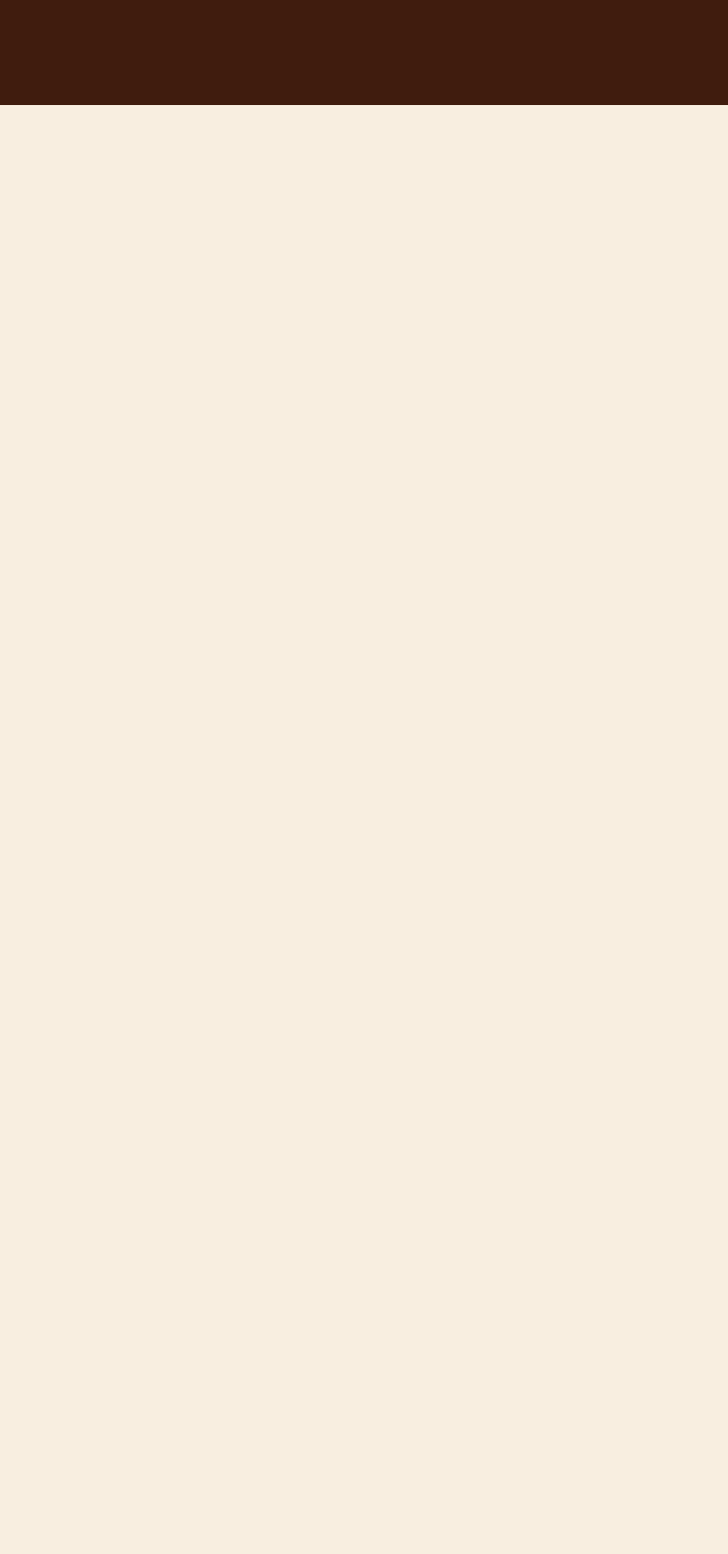
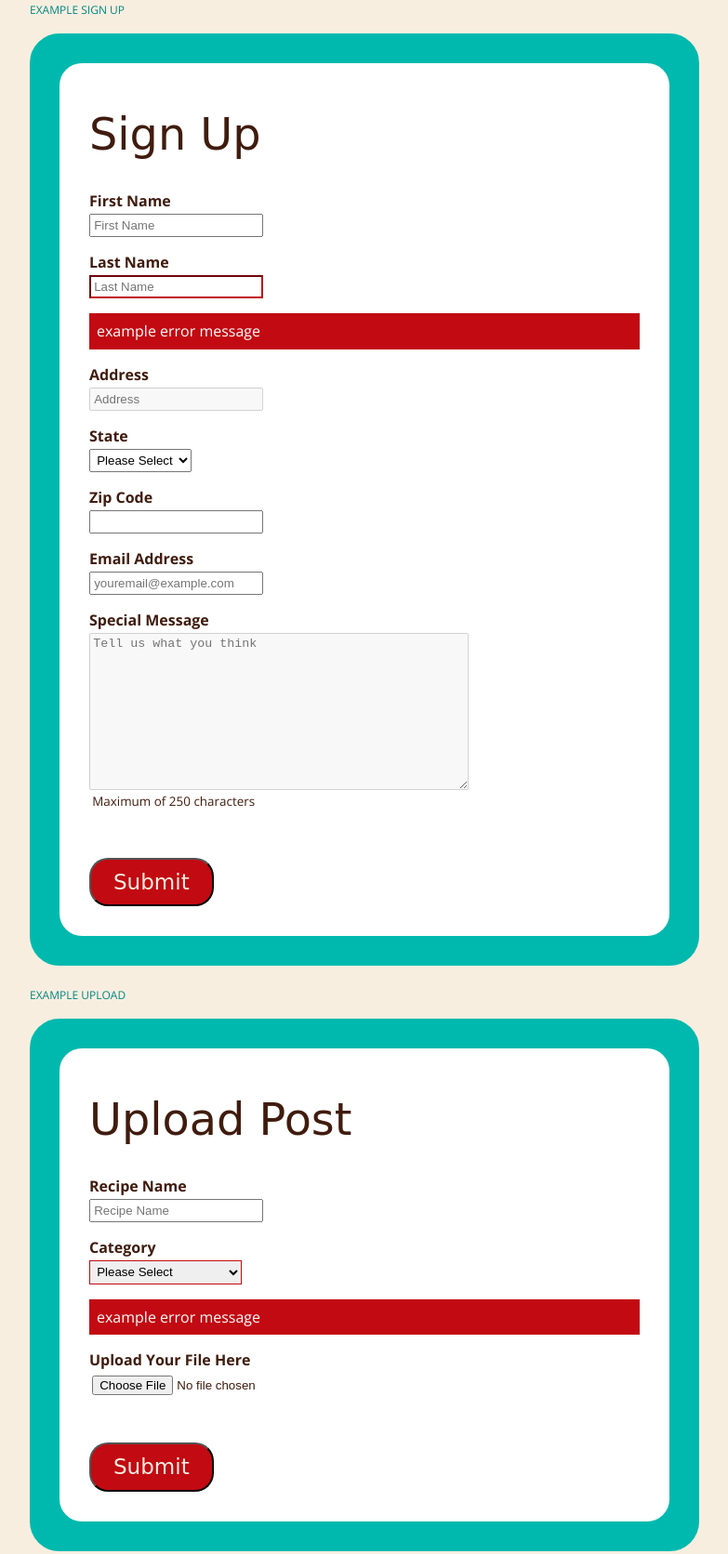
Before and after one commit to nic3design/Comp2B, a plain HTML site: page components.html in a window 1280 px wide. Shown: the part 1865-3537 px from the top of the page at 93% size, without its empty margins (248-1031 px from the left). Before the commit the page ends 1978 px from the top, so only its background shows below. Drawn offline with nearby package versions, Linux system fonts and the light colour scheme; a web font is replaced by a local one.

Commit message:
Add files via upload

```diff
--- a/components.html
+++ b/components.html
@@ -130,14 +130,116 @@
 
 			<dialog id="modal-demo">
 
-				<h3>Here is a Heading</h3>
+				<div>
 
-				<p>Candy canes chocolate bar pie cupcake jujubes tootsie roll. Cheesecake cupcake fruitcake croissant topping chupa chups croissant pastry. Bear claw powder candy gummi bears biscuit. Topping dragée sugar plum cupcake tiramisu jelly-o biscuit icing. Cookie tiramisu jelly-o muffin bear claw marzipan jelly beans cotton candy cookie. Candy canes halvah jelly-o.</p>
+					<h3>Here is a Heading</h3>
 
-				<a class="secondary-button">Button</a>
-				<a class="secondary-button-disabled">Button</a>
+					<p>Candy canes chocolate bar pie cupcake jujubes tootsie roll. Cheesecake cupcake fruitcake croissant topping chupa chups croissant pastry. Bear claw powder candy gummi bears biscuit. Topping dragée sugar plum cupcake tiramisu jelly-o biscuit icing. Cookie tiramisu jelly-o muffin bear claw marzipan jelly beans cotton candy cookie. Candy canes halvah jelly-o.</p>
+
+					<a class="secondary-button">Button</a>
+					<a class="secondary-button-disabled">Button</a>
+
+				</div>
 
 			</dialog>
+
+		</figure>
+
+		<h2>Form Inputs</h2>
+
+		<figure>
+
+			<div class="item-descriptor">Example Sign Up</div>
+
+			<form action="#">
+
+				<div>
+
+					<h2>Sign Up</h2>
+
+					<label for="name">First Name</label>
+					<input type="text" id="name" name="name" placeholder="First Name">
+
+
+					<label for="name">Last Name</label>
+					<input type="text" id="name" name="name" class="error" placeholder="Last Name">
+					<p class="error-text">example error message</p>
+
+					<label for="address">Address</label>
+					<input type="text" id="address" name="address" placeholder="Address" disabled>
+
+					<label for="state">State</label>
+					<select id="state" name="region">
+						<option disabled hidden selected>Please Select</option>
+						<option value="Alabama">AL</option>
+						<option value="Alaska">AK</option>
+						<option value="Arkansas">AR</option>
+						<option value="Arizona">AZ</option>>
+					</select>
+
+					<label for="zip">Zip Code</label>
+					<input type="number" id="zip" name="post-code">
+
+					<label for="email">Email Address</label>
+					<input type="email" id="email" name="email" placeholder="youremail@example.com">
+
+					<label for="message">Special Message</label>
+		       		<textarea disabled id="message" name="message" placeholder="Tell us what you think" ></textarea>
+					<p class="helper-text">Maximum of 250 characters</p>
+
+		        	<input type="submit">
+
+	        	</div>
+
+        	</form>
+
+		</figure>
+
+		<figure>
+
+			<div class="item-descriptor">Example Upload</div>
+
+			<form action="#">
+
+				<div>
+
+					<h2>Upload Post</h2>
+
+
+					<label for="recipe-name">Recipe Name</label>
+					<input type="text" id="recipe-name" name="recipe-name" required placeholder="Recipe Name">
+
+
+					<label for="category">Category</label>
+					<select id="category" name="category" class="error" required>
+						<option disabled hidden selected>Please Select</option>
+						<option value="Cakes">Cakes</option>
+						<option value="Cookies">Cookies</option>
+						<option value="Breads & Pastries">Breads & Patries</option>
+						<option value="Candies & Confections">Candies & Confections</option>
+						<option value="Custards & Pies">Custards & Pies</option>
+					</select>
+
+					<p class="error-text">example error message</p>
+
+					<label for="upload" >Upload Your File Here</label>
+					<input type="file" id="upload" name="upload">
+
+		        	<input type="submit">
+
+	        	</div>
+
+        	</form>
+
+		</figure>
+
+		<h2>Submit / Button</h2>
+
+		<figure>
+
+			<input type="submit">
+
+			<button type="button">Open Modal</button>
 
 		</figure>
 
--- a/style.css
+++ b/style.css
@@ -320,7 +320,7 @@ footer {
  Button Link Component
 ========================================================================== */
 
- .primary-button, .secondary-button, .tertiary-button, .primary-button-hover, .primary-button-active, .primary-button-disabled, .secondary-button-hover, .secondary-button-active, .secondary-button-disabled, .tertiary-button-hover, .tertiary-button-active, .tertiary-button-disabled {
+ .primary-button, .secondary-button, .tertiary-button {
 	background-color: var(--color-red);
 	border-radius: .9rem;
 	color: var(--color-beige);
@@ -342,24 +342,25 @@ footer {
 	transition: all .5s ease-in;
 }
 
-.primary-button:hover, .secondary-button:hover, .tertiary-button:hover, .primary-button-hover:hover, .primary-button-active:hover, .primary-button-disabled:hover, .secondary-button-hover:hover, .secondary-button-active:hover, .secondary-button-disabled:hover, .tertiary-button-hover:hover, .tertiary-button-active:hover, .tertiary-button-disabled:hover {
-	text-decoration: none;
-}
 
 .primary-button:hover, .primary-button:focus {
 	animation: bounce .65s;
 	background-color: var(--color-red-dark);
+	text-decoration: none;
 }
 
 .secondary-button:hover, .secondary-button:focus {
 	background-color: var(--color-blue-dark);
+	text-decoration: none;
 	transform: scale(1.1);
 	transition: all .5s;
+
 }
 
 .tertiary-button:hover, .tertiary-button:focus {
 	background-color: var(--color-brown);
 	color: var(--color-beige);
+	text-decoration: none;
 	transition: all .5s ease-in;
 }
 
@@ -373,22 +374,22 @@ footer {
 @keyframes bounce {
 	 0% {
    		transform: scale(1,1)
-   		translate(0px, 0px);
+   		translate(0, 0);
  	 }
 
   	30%{
     	transform: scale(1,0.8)
-    	translate(0px, 10px);
+    	translate(0, 10px);
  	 }
 
   	75%{
     	transform: scale(1,1.1)
-    	translate(0px, -20px);
+    	translate(0, -20px);
   	}
 
  	100% {
     	transform: scale(1,1)
-    	translate(0px, 0px);
+    	translate(0, 0);
  	 }
 }
 
@@ -418,7 +419,6 @@ details {
 	color: var(--color-beige);
 	margin-bottom: .25rem;
 	padding: 1rem;
-
 }
 
 details[open] summary::-webkit-details-marker {
@@ -430,7 +430,8 @@ details div {
 	background-color: var(--color-beige-light);
 	border-radius: 1.5rem;
 	color: var(--color-brown-dark);
-	padding: 2rem 2rem 1rem;
+	margin-top: 1rem;
+	padding: 1.5rem;
 
 }
 
@@ -439,24 +440,26 @@ Modal Dialog Component
 ========================================================================== */
 
 dialog {
-	background-color: var(--color-beige-light);
+	background-color: var(--color-beige);
 	border-radius: 2rem;
-	border: 2rem solid var(--color-brown);
-	max-width: 50%;
+	border: 1rem solid var(--color-brown);
+	max-width: 80%;
 	padding: 0;
 }
 
-
  dialog h3 {
- 	background-color: var(--color-beige);
- 	color: var(--color-blue);
+ 	background-color: var(--color-red);
+ 	border-radius: 2rem;
+ 	color: var(--color-beige-light);
  	margin-top: 0;
  	padding: 2rem 1rem 1rem;
-
  }
 
- dialog p {
+ dialog div {
+ 	background-color: var(--color-beige);
+ 	border-radius: 2rem;
  	padding: 1rem;
+
  }
 
  dialog .secondary-button, dialog .secondary-button-disabled {
@@ -464,7 +467,7 @@ dialog {
  }
 
  dialog[open]{
-	animation: jump-up .75s;
+	animation: jump-up .85s ease-out;
  }
 
  dialog::backdrop {
@@ -476,27 +479,129 @@ dialog {
  @keyframes jump-up {
 	0% {
 		opacity: 0;
-		transform: scale(1,1)
-		translate(0px, 600px);
+		transform: scale(1, 1)
+		translate(0, 600px);
  	 }
 
   	30%{
    		transform: scale(1, .75)
-    	translate(0px, -400px);
+    	translate(0, -400px);
  	 }
 
   	75%{
   		opacity: 1;
    		transform: scale(1, 1.08)
-    	translate(0px, 0px);
+    	translate(0, 0);
   	}
 
  	100% {
 
    		transform: scale(1,1)
-   		translate(0px, 0px);
+   		translate(0, 0);
  	 }
  }
+
+@media (min-width: 600px) {
+
+	dialog {
+		max-width: 50%;
+	}
+}
+
+
+/* ==========================================================================
+Forms Component
+========================================================================== */
+
+form {
+	background-color: var(--color-blue);
+	border: 2rem solid var(--color-blue);
+	border-radius: 2rem;
+	color: var(--color-brown);
+	margin-top: 1rem;
+}
+
+form div {
+	background-color: var(--color-beige-light);
+	border-radius: 1.5rem;
+	padding-top: 1rem;
+}
+
+form h2 {
+	margin: 2rem;
+}
+
+form input, form text, select, p {
+	display: block;
+	margin: 0 2rem 1rem;
+	padding: .2rem;
+}
+
+
+form label {
+	font-weight: 700;
+	display: block;
+	margin: .25rem 2rem .15rem;
+}
+
+input:focus, select:focus, textarea:focus {
+	box-shadow: 3px 3px var(--color-gold);
+	outline: none;
+}
+
+form textarea {
+	display: block;
+	min-height: 10rem;
+	min-width: 25rem;
+	margin: 0 2rem;
+	padding: .2rem;
+}
+
+
+.error {
+	border-color: var(--color-red);
+}
+
+.error-text {
+	background-color: var(--color-red);
+	color: var(--color-beige-light);
+	padding: .5rem;
+}
+
+.helper-text {
+	font-size: var(--size-mini);
+}
+
+/* ==========================================================================
+ Submit / Button Components
+========================================================================== */
+
+input[type=submit], button {
+	background-color: var(--color-red);
+	border-radius: 1.25rem;
+	color: var(--color-beige);
+	display: inline-block;
+	font-family: var(--font-secondary);
+	font-size: var(--size-subsection);
+	font-weight: normal;
+	margin: 2rem;
+	padding: .7rem 1.5rem;
+}
+
+
+input[type=submit]:hover, button:hover{
+	background-color: var(--color-blue);
+
+}
+
+input[type=submit]:focus, button:focus {
+	box-shadow: 3px 3px var(--color-gold);
+	outline: none;
+}
+
+input[type=submit]:active, button:active {
+	background-color: var(--color-gold);
+}
 
 
 /* ==========================================================================
@@ -504,6 +609,15 @@ dialog {
 ========================================================================== */
 
 /** Static examples of various Button link states Primary, Secondary, and Tertiary **/
+
+.primary-button-hover, .primary-button-active, .primary-button-disabled, .secondary-button-hover, .secondary-button-active, .secondary-button-disabled, .tertiary-button-hover, .tertiary-button-active, .tertiary-button-disabled {
+	background-color: var(--color-red);
+	border-radius: .9rem;
+	color: var(--color-beige);
+	display: inline-block;
+	margin: 1rem 2rem;
+	padding: .7rem 1.5rem;
+}
 
 .primary-button-hover {
 	background-color: var(--color-red-dark);
```
